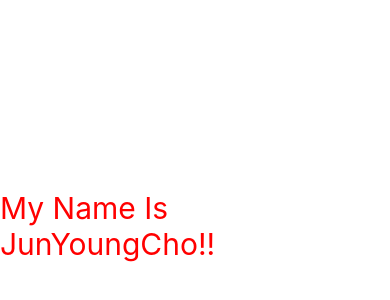
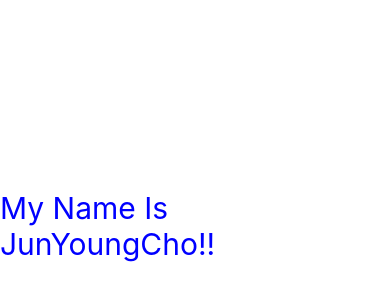
Before and after one commit to alexjun12/WeatherApp_ReactNative, a React Native app: screen / in a window 390 px wide. Shown: the part 196-496 px from the top of the page. Built offline with nearby package versions, Linux system fonts and the light colour scheme.

Commit message:
22_03_06

```diff
--- a/App.js
+++ b/App.js
@@ -19,6 +19,6 @@ const styles = StyleSheet.create({
   },
   text : {
     fontSize: 30,
-    color: "red",
+    color: "blue",
   }
 });
```
